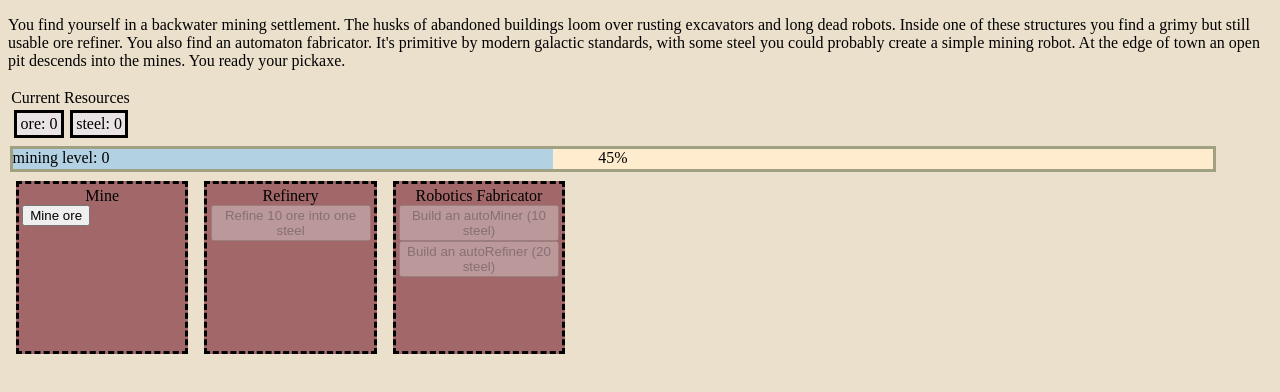
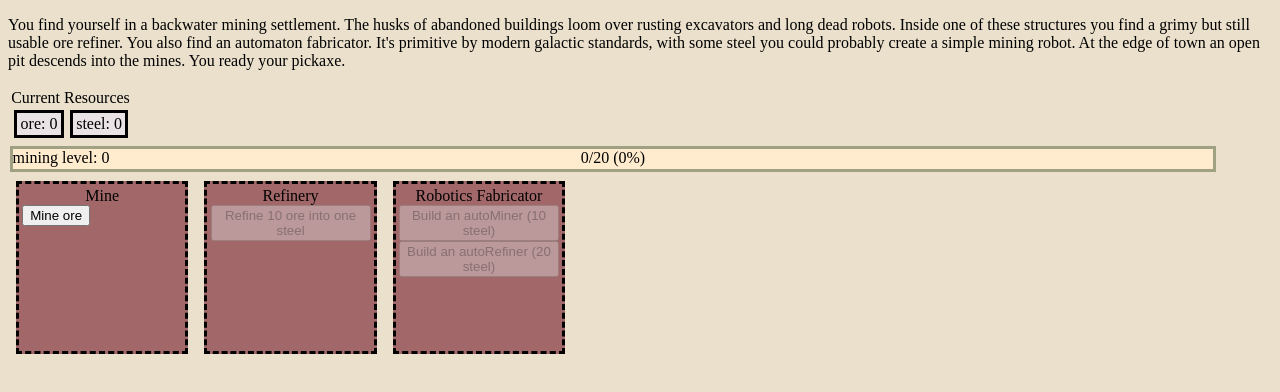
Before and after one commit to michaelwhittemore/vue-clicker-game, a Vue app: page / in a window 1280 px wide. Shown: the top 392 px of the page. Built offline with nearby package versions, Linux system fonts and the light colour scheme.

Commit message:
basic level up logic for minging;

```diff
--- a/src/components/ExperienceBar.vue
+++ b/src/components/ExperienceBar.vue
@@ -1,26 +1,36 @@
 <script setup lang="ts">
 import { stateStorage } from '@/typescript/stateStorage';
-import { computed } from 'vue';
+import { computed, ref } from 'vue';
 import type { ValidSkills } from '@/typescript/gameTypes';
 const props = defineProps<{
     skillName: ValidSkills,
 }>()
-const computedPercentage = computed(() => 45)
+const { skillName } = props;
+const computedPercentage = computed(() => {
+    // truncates to two decimals (first 100 creates the percent, second for truncating)
+    return Math.trunc((stateStorage.skills[skillName].experience /
+    stateStorage.skills[skillName].targetExperience) * 100 * 100) /100
+
+})
+
+// HERE! - want to create a method for generating required exp
+
 </script>
 <template>
     <!-- might want to make skill name uppercase -->
     <div class="outerBar">
         <div class="barText">
-            {{ skillName }} level: {{ stateStorage.skills[skillName]?.level }}
+            {{ skillName }} level: {{ stateStorage.skills[skillName].level }}
 
         </div>
-        <div class="barText centeredText"> {{ computedPercentage + '%' }}  </div>
+        <div class="barText centeredText"> {{ stateStorage.skills[skillName].experience +
+            '/' + stateStorage.skills[skillName].targetExperience }} ({{ computedPercentage + '%' }}) </div>
         <div class="innerBar" :style="{ width: computedPercentage + '%' }"> </div>
     </div>
 </template>
 <style>
 .barText {
-    width:100%;
+    width: 100%;
     position: absolute;
     top: 0px;
     z-index: 1;
--- a/src/components/GenerateResourceButton.vue
+++ b/src/components/GenerateResourceButton.vue
@@ -1,8 +1,6 @@
 <script setup lang="ts">
 import { stateStorage } from '@/typescript/stateStorage';
 import type { ValidResources } from '@/typescript/gameTypes';
-import { ref } from 'vue'
-// This should probably have some props (like resource type) - look to automaton buy
 const props = defineProps<{
     resourceType: ValidResources
 }>()
@@ -16,6 +14,17 @@ switch (props.resourceType) {
 }
 const onClickHandler = () => {
     stateStorage.resources.ore++
+    stateStorage.skills.mining.experience++;
+    stateStorage.skills.mining.level;
+    // here! - do level up logic
+    if (stateStorage.skills.mining.experience >= stateStorage.skills.mining.targetExperience){
+        stateStorage.skills.mining.experience = 0;
+        stateStorage.skills.mining.level++;
+        // currently increasing by 15%
+        stateStorage.skills.mining.targetExperience = Math.trunc(stateStorage.skills.mining.targetExperience * 1.15)
+    }
+    // Experience and level up may need it's own helper
+    console.log('mining exp is',stateStorage.skills.mining.experience )
 }
 </script>
 
--- a/src/typescript/stateStorage.ts
+++ b/src/typescript/stateStorage.ts
@@ -2,7 +2,8 @@ import { reactive } from 'vue'
 
 export interface Skill {
     level: number,
-    experience: number
+    experience: number,
+    targetExperience: number,
 };
 export interface StateStorageObject {
     automatons: {
@@ -14,8 +15,8 @@ export interface StateStorageObject {
         steel: number,
     },
     skills: {
-        mining?: Skill,
-        electronics?: Skill,
+        mining: Skill,
+        electronics: Skill,
     }
     goods?: object,
     technologies?: object,
@@ -34,6 +35,12 @@ const stateStorageObject: StateStorageObject = {
         mining: {
             level: 0,
             experience: 0,
+            targetExperience: 20,
+        },
+        electronics: {
+            level: 0,
+            experience: 0,
+            targetExperience: 20,
         }
     },
     goods: {},
```
